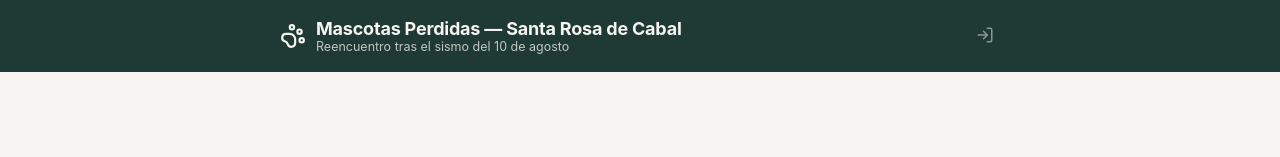
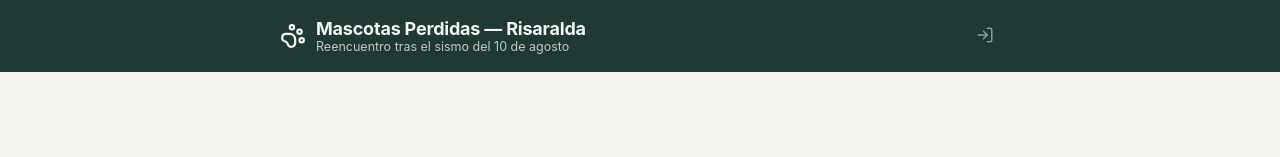
Before and after one commit to danipel/Peluditos-Santa-Rosa-de-Cabal, a React (Vite) app: page /home in a window 1280 px wide. Shown: the top 157 px of the page. Built offline with nearby package versions, Linux system fonts and the light colour scheme; no server answers.

Commit message:
cambio header

```diff
--- a/src/components/layout/Header.jsx
+++ b/src/components/layout/Header.jsx
@@ -35,7 +35,7 @@ export default function Header({ session, onLogin, onLogout }) {
                 letterSpacing: -0.2,
               }}
             >
-              Mascotas Perdidas — Santa Rosa de Cabal
+              Mascotas Perdidas — Risaralda
             </div>
 
             <div
```
